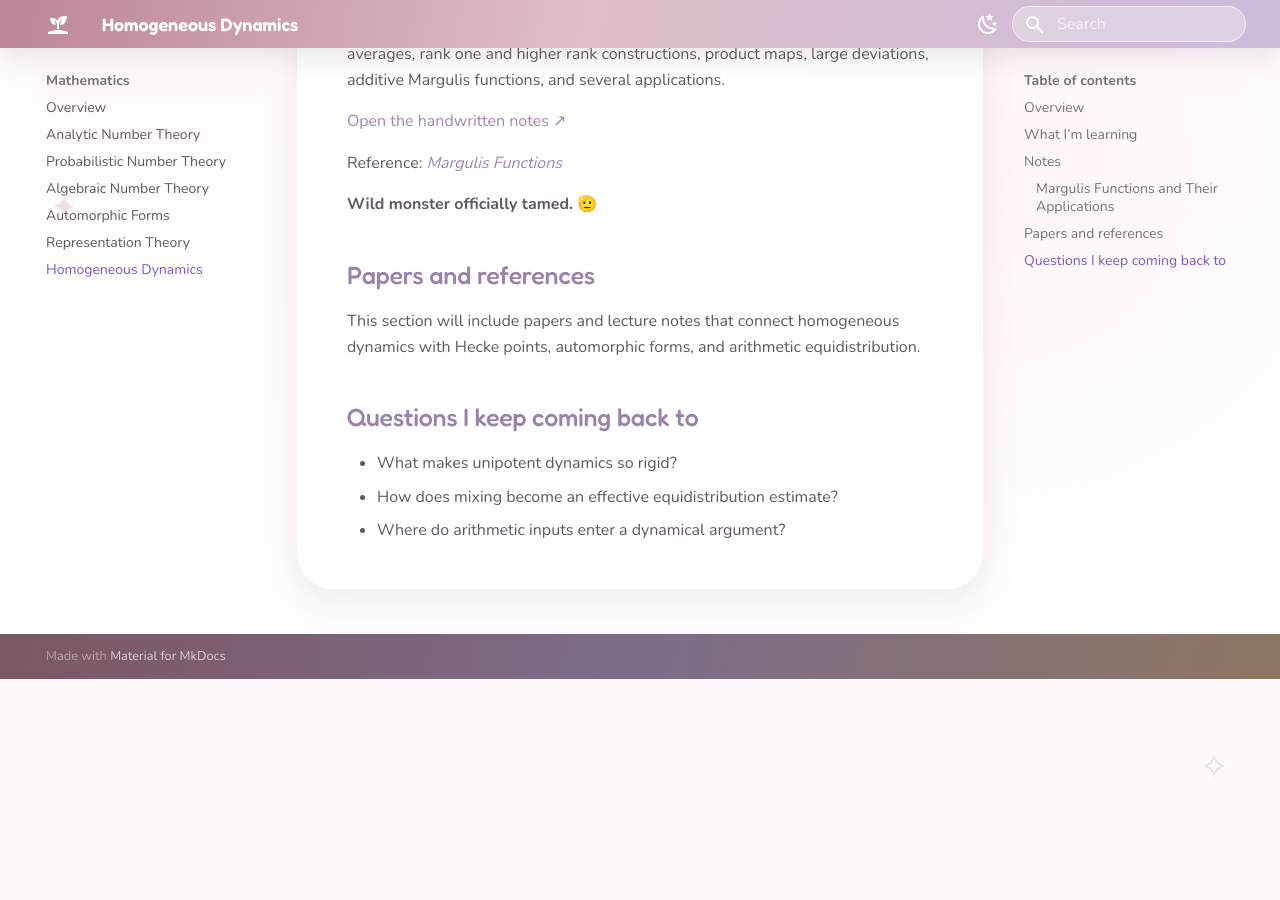
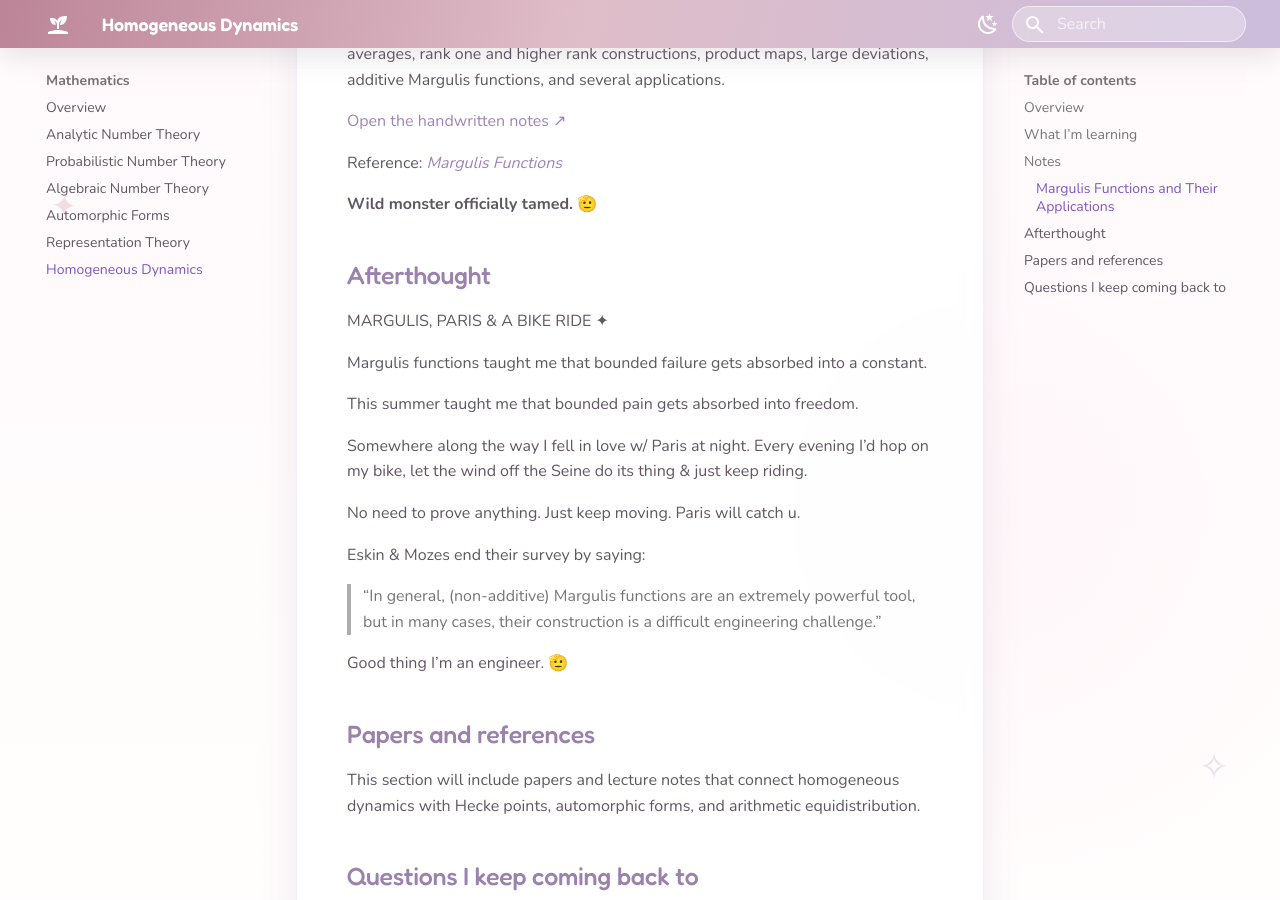
Before and after one commit to yanyanwang-math/yanyanwang-math.github.io, an MkDocs documentation site: the page built from docs/homogeneous-dynamics/index.md, in a window 1280 px wide and 900 px high, scrolled down 1060 px. Built offline with MkDocs 1.6.1 and Material for MkDocs 9.7.7, drawn with Linux system fonts in a browser that asks for light colours; before the commit the page ends 1739 px from its top, so only the background shows below that.

Commit message:
Add files via upload

```diff
--- a/docs/homogeneous-dynamics/index.md
+++ b/docs/homogeneous-dynamics/index.md
@@ -39,6 +39,39 @@ Reference: [*Margulis Functions*](https://math.uchicago.edu/~eskin/margulis-func
 
 **Wild monster officially tamed. 🫡**
 
+
+## Afterthought
+
+<div class="margulis-reflection topic-reflection">
+  <div class="reflection-kicker">MARGULIS, PARIS &amp; A BIKE RIDE <span>✦</span></div>
+
+  <p class="reflection-lead">
+    Margulis functions taught me that bounded failure gets absorbed into a constant.
+  </p>
+
+  <p class="reflection-lead">
+    This summer taught me that bounded pain gets absorbed into freedom.
+  </p>
+
+  <p>
+    Somewhere along the way I fell in love w/ Paris at night. Every evening I’d hop on my bike,
+    let the wind off the Seine do its thing &amp; just keep riding.
+  </p>
+
+  <p class="reflection-motion">
+    No need to prove anything. Just keep moving. Paris will catch u.
+  </p>
+
+  <p>Eskin &amp; Mozes end their survey by saying:</p>
+
+  <blockquote>
+    “In general, (non-additive) Margulis functions are an extremely powerful tool,
+    but in many cases, their construction is a difficult engineering challenge.”
+  </blockquote>
+
+  <p class="reflection-finale">Good thing I’m an engineer. <span>🫡</span></p>
+</div>
+
 ## Papers and references
 
 This section will include papers and lecture notes that connect homogeneous dynamics with Hecke points, automorphic forms, and arithmetic equidistribution.
```
